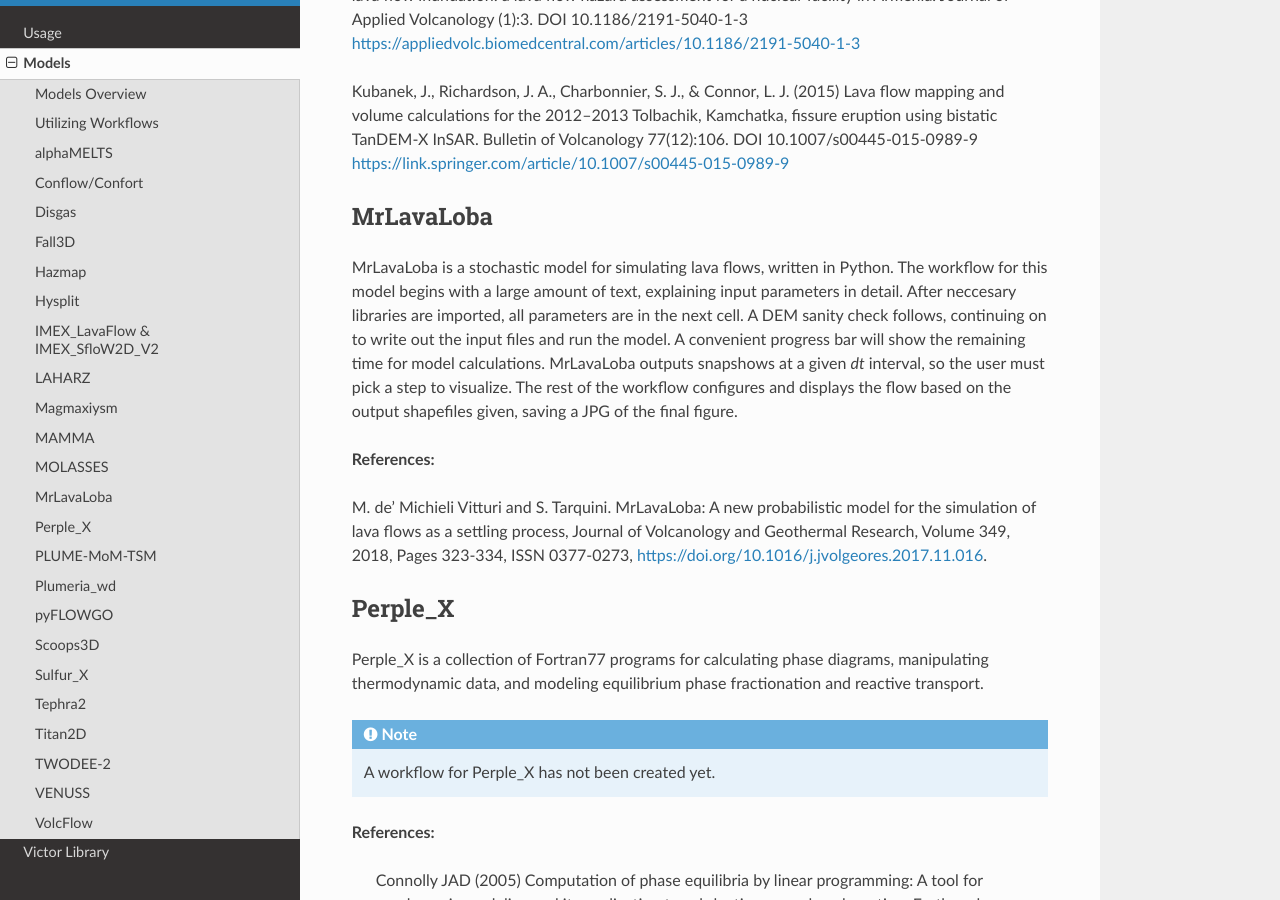
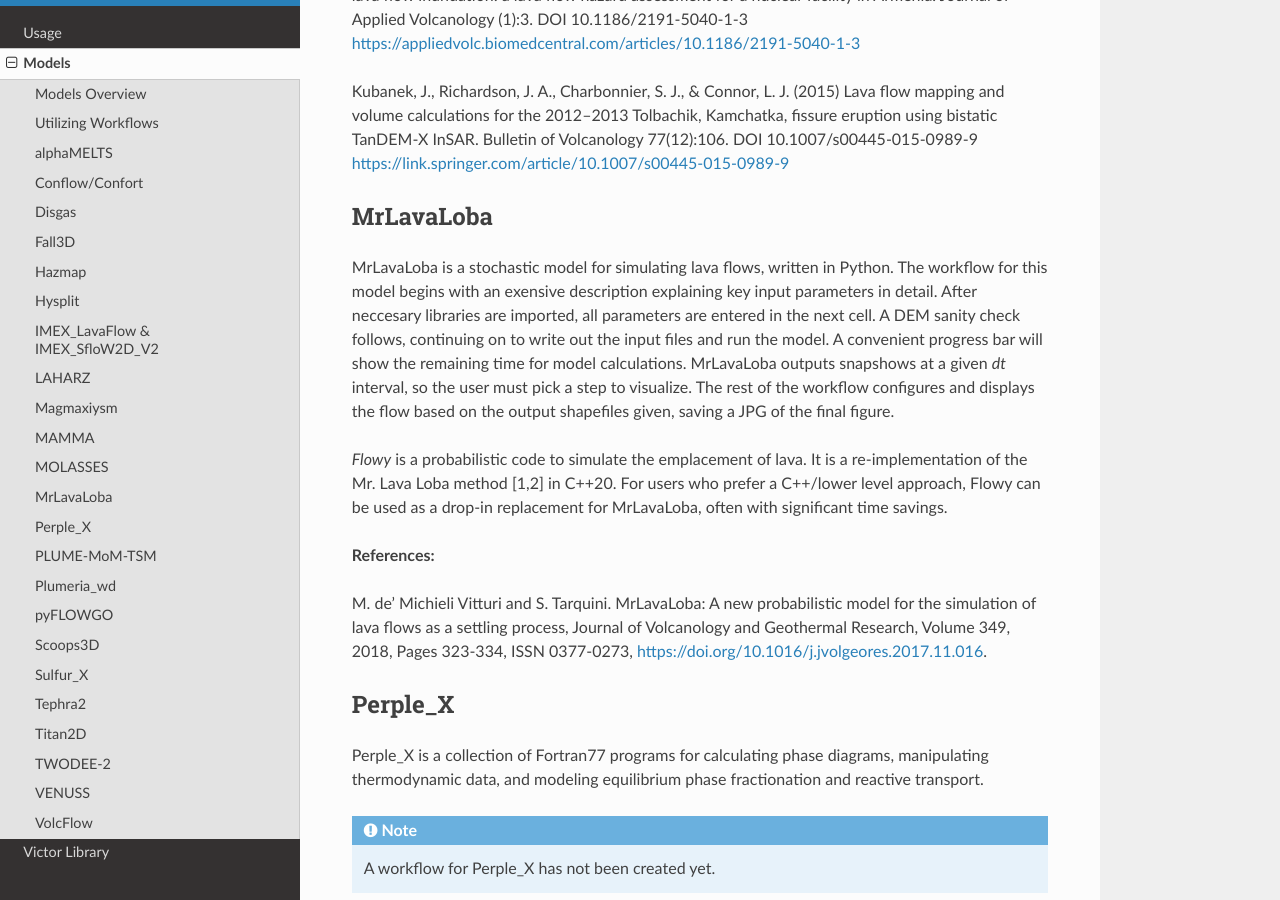
Before and after one commit to volcanocyber/victor-docs, a Sphinx documentation site: the page built from docs/source/models.rst, in a window 1280 px wide and 900 px high, scrolled down 8957 px. Built offline with Sphinx 7.4.7 and the Read the Docs theme 3.1.0, drawn with Linux system fonts in a browser that asks for light colours.

Commit message:
Added flowy info

```diff
--- a/docs/source/models.rst
+++ b/docs/source/models.rst
@@ -297,6 +297,7 @@ MAMMA is a FORTRAN90 code designed to solved a conservative model for magma asce
 by finite volume methods. The governing multiphase equations for two-phase compressible flow are derived using the theory of thermodynamically compatible systems (Romenski et al., 2010).
 The model is one-dimensional with different phase velocities and pressures but a single temperature for the two phases. The finite volume solver is based on a semidiscrete central scheme and it is not tied on the specific eigenstructure of the model.
 
+
 **References:**
 
 Assessing the influence of disequilibrium crystallization and degassing during magma ascent in effusive and explosive eruptions, de'Michieli Vitturi, M.; Clarke, A. B.; Neri, A.; Voight, B. American Geophysical Union, Fall Meeting 2011, abstract #V23H-05, 12/2011
@@ -326,11 +327,15 @@ Kubanek, J., Richardson, J. A., Charbonnier, S. J., & Connor, L. J. (2015) Lava
 MrLavaLoba
 ------------
 
-MrLavaLoba is a stochastic model for simulating lava flows, written in Python. The workflow for this model begins with a large
-amount of text, explaining input parameters in detail. After neccesary libraries are imported, all parameters are in the next cell.
+MrLavaLoba is a stochastic model for simulating lava flows, written in Python. The workflow for this model begins with an exensive description
+explaining key input parameters in detail. After neccesary libraries are imported, all parameters are entered in the next cell.
 A DEM sanity check follows, continuing on to write out the input files and run the model. A convenient progress bar will show the
 remaining time for model calculations. MrLavaLoba outputs snapshows at a given *dt* interval, so the user must pick a step to visualize.
 The rest of the workflow configures and displays the flow based on the output shapefiles given, saving a JPG of the final figure.
+
+*Flowy* is a probabilistic code to simulate the emplacement of lava. It is a re-implementation of the Mr. Lava Loba method [1,2] in C++20.
+For users who prefer a C++/lower level approach, Flowy can be used as a drop-in replacement for MrLavaLoba, often with significant time savings.
+
 
 **References:**
 
```
